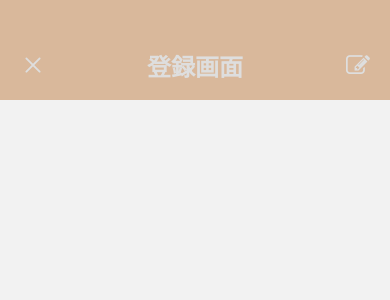
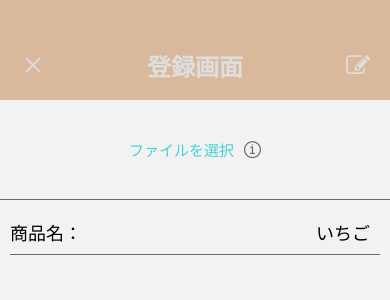
Before and after one commit to ken0426/eatLimit-app2.0, a React Native app: screen /registerScreen in a window 390 px wide. Shown: the top 300 px of the page. Built offline with nearby package versions, Linux system fonts and the light colour scheme.

Commit message:
[refactor] 登録画面のリファクタリングとテキスト入力できる項目を追加

```diff
--- a/src/components/RegisterScreen.tsx
+++ b/src/components/RegisterScreen.tsx
@@ -1,10 +1,12 @@
 import { StackNavigationProp } from '@react-navigation/stack';
 import React, { FC } from 'react';
-import { Text, View } from 'react-native';
+import { Alert, StyleSheet, Text, TouchableOpacity, View } from 'react-native';
 import { StackPramList } from '../types';
 import MolHeader from './molecules/MolHeader';
 import { color } from '../styles';
 import AtomRegister from './atoms/AtomRegister';
+import AtomFileSelect from './atoms/AtomFileSelect';
+import AtomSIngleInput from './atoms/AtomSIngleInput';
 
 type Props = {
   navigation: StackNavigationProp<StackPramList, 'registerScreen'>;
@@ -12,21 +14,31 @@ type Props = {
 
 const RegisterScreen: FC<Props> = ({ navigation }) => {
   return (
-    <MolHeader
-      style={{
-        height: 100,
-        paddingHorizontal: 20,
-        paddingTop: 30,
-        backgroundColor: color.mainColor,
-        justifyContent: 'center',
-        alignItems: 'center',
-        flexDirection: 'row',
-      }}
-      type={'register'}
-    >
-      <AtomRegister navigation={navigation} />
-    </MolHeader>
+    <View>
+      <MolHeader style={styles.header} type={'register'}>
+        <AtomRegister navigation={navigation} />
+      </MolHeader>
+
+      <View style={{ width: '100%', height: '100%' }}>
+        <AtomFileSelect />
+        <View style={{ padding: 10 }}>
+          <AtomSIngleInput />
+        </View>
+      </View>
+    </View>
   );
 };
 
 export default RegisterScreen;
+
+const styles = StyleSheet.create({
+  header: {
+    height: 100,
+    paddingHorizontal: 20,
+    paddingTop: 30,
+    backgroundColor: color.mainColor,
+    justifyContent: 'center',
+    alignItems: 'center',
+    flexDirection: 'row',
+  },
+});
```
